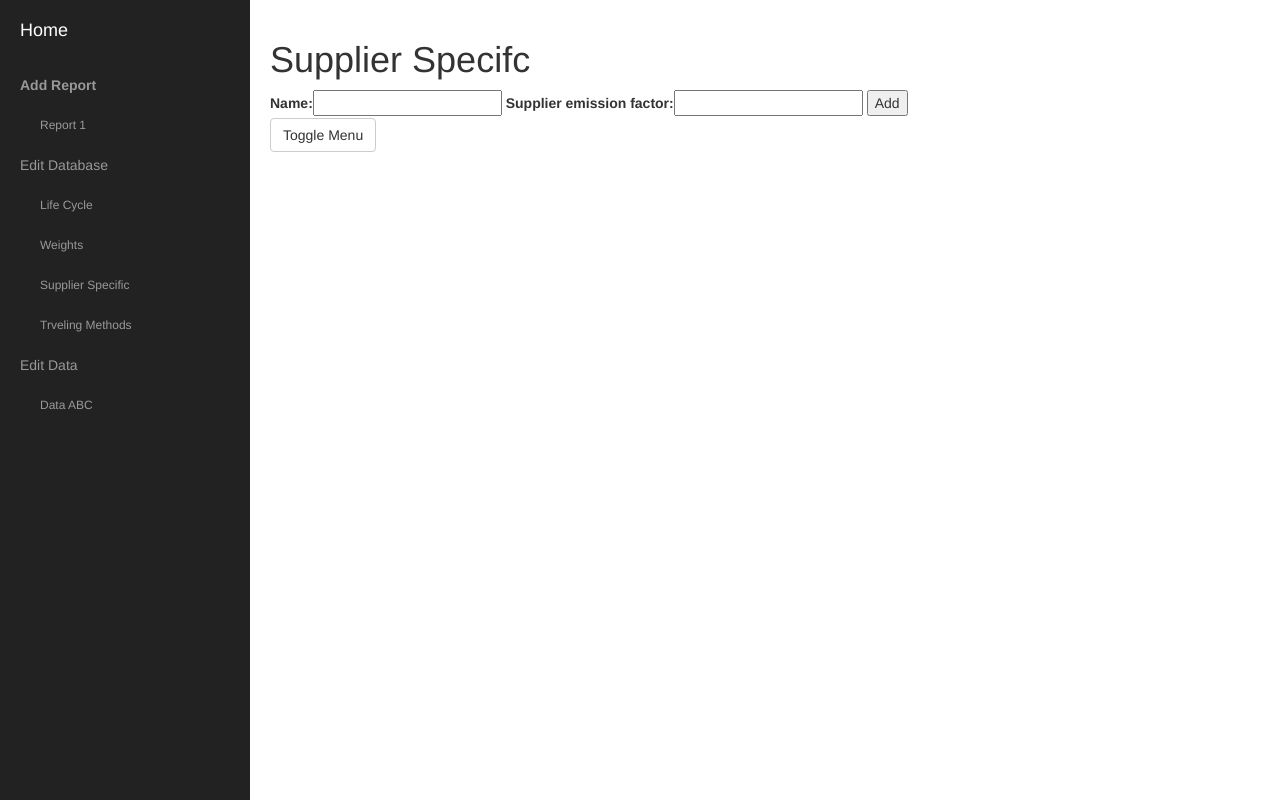
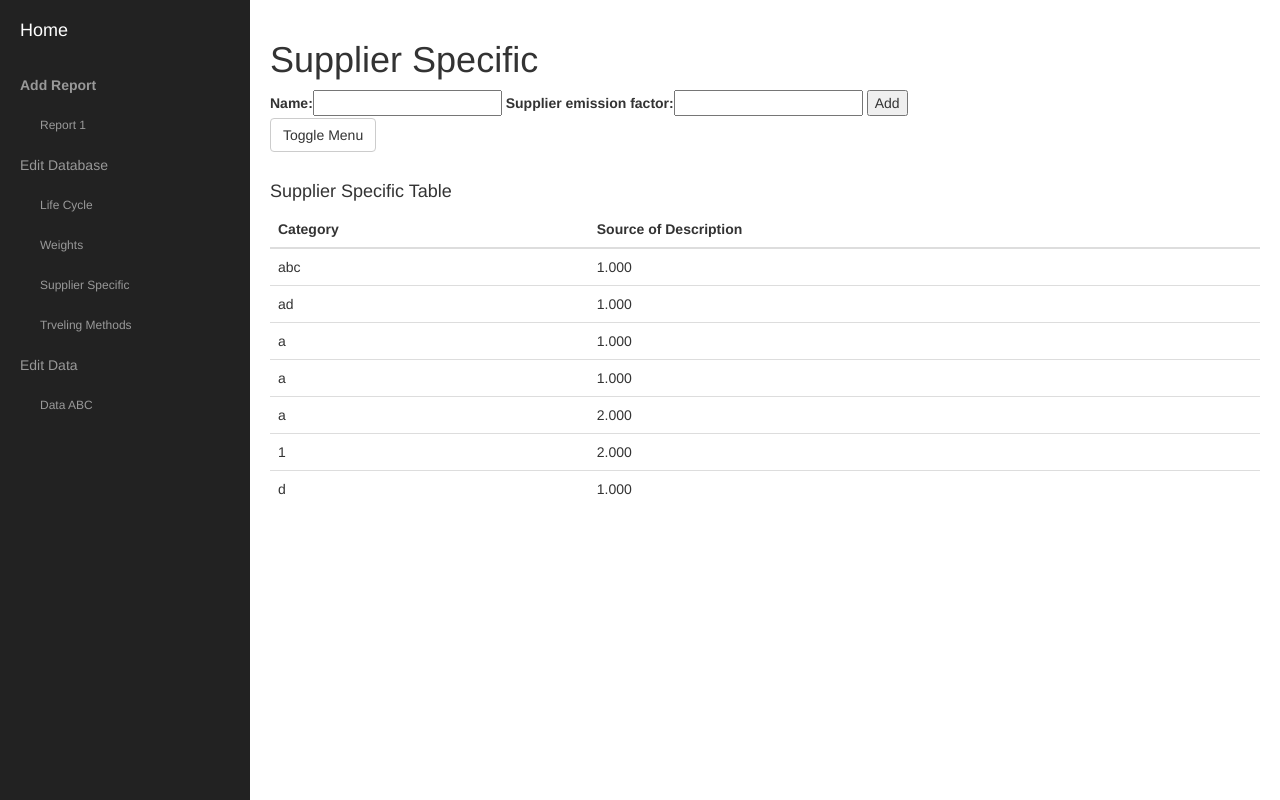
Before and after one commit to dkwok1993/Projectcarbon, a Django app: page /projectcarbonapp/supplier_specific in a window 1280 px wide. Run offline with Django 3.2, Linux system fonts and the light colour scheme; data comes from the database, SQL or seed files in the repository; some libraries are stand-ins or nearby versions.

Commit message:
dom's commit

```diff
--- a/ProjectCarbonApp/models.py
+++ b/ProjectCarbonApp/models.py
@@ -9,7 +9,7 @@ class Vehicles(models.Model):
     name = models.CharField(max_length=430, null=True)
     carbon_emission_factor = models.DecimalField(max_digits=6, decimal_places=3)
 
-class Supplier_specifc(models.Model):
+class Supplier_specific(models.Model):
     name = models.CharField(max_length=430, null=True)
     supplier_emission_factor = models.DecimalField(max_digits=6, decimal_places=3)
 
--- a/ProjectCarbonApp/templates/lifecycle.html
+++ b/ProjectCarbonApp/templates/lifecycle.html
@@ -103,9 +103,6 @@
              {% endfor %}
             </table>
 
-
-            <!-- /table -->
-
         </div>
         <!-- /#page-content-wrapper -->
 
--- a/ProjectCarbonApp/templates/supplier_specific.html
+++ b/ProjectCarbonApp/templates/supplier_specific.html
@@ -1,6 +1,6 @@
 <!DOCTYPE html>
 <html lang="en">
-
+{% load staticfiles %}
 <head>
 
     <meta charset="utf-8">
@@ -22,6 +22,9 @@
     <!--[if lt IE 9]>
         <script src="https://oss.maxcdn.com/libs/html5shiv/3.7.0/html5shiv.js"></script>
         <script src="https://oss.maxcdn.com/libs/respond.js/1.4.2/respond.min.js"></script>
+    <![endif]-->
+        <script src="{% static 'js/jquery.js' %}" ></script>
+        <script src="{% static 'js/csrf_permissions.js' %}" ></script>
     <![endif]-->
 </head>
 <body>
@@ -71,7 +74,7 @@
             <div class="container-fluid">
                 <div class="row">
                     <div class="col-lg-12">
-                        <h1>Supplier Specifc </h1>
+                        <h1>Supplier Specific </h1>
                         <form action="{% url 'supplier_specific_view' %}" method="post">
                              {{form}}
                              {{form.errors}}
@@ -82,7 +85,24 @@
                     </div>
                 </div>
             </div>
+            <h4 style="margin-top:30px" >Supplier Specific Table</h4>
+            <!-- table --->
+            <table class="table table-hover table">
+            <thead>
+                <tr>
+                    <th>Category</th>
+                    <th>Source of Description</th>
+                </tr>
+            </thead>
+             {% for supplier_specific in supplier_specific %}
+                <tr>
+                    <td>{{supplier_specific.name}}</td>
+                    <td>{{supplier_specific.supplier_emission_factor}}</td>
+                </tr>
+             {% endfor %}
+            </table>
         </div>
+
         <!-- /#page-content-wrapper -->
 
     </div>
--- a/ProjectCarbonApp/views.py
+++ b/ProjectCarbonApp/views.py
@@ -64,23 +64,34 @@ def weights_view(request):
             form = WeightsForm()
             context['form'] = form
 
-        return render(request, 'weightsx`.html', {'form': context})
+        return render(request, 'weights.html', context)
 
 def supplier_specific_view(request):
         context = {}
         context['test_msg'] = 'hi this is supplier specific'
+
+        supplier_specific = Supplier_specific.objects.all()
+        context['supplier_specific'] = supplier_specific
+
         if request.method == 'POST':
             form = supplierspecificForm(request.POST)
+            context['form'] = form
             if form.is_valid():
-                Supplier_specifc.objects.create(name=request.POST['name'],supplier_emission_factor=request.POST['supplier_emission_factor'])
+                Supplier_specific.objects.create(name=request.POST['name'],supplier_emission_factor=request.POST['supplier_emission_factor'])
                 return render(request, 'supplier_specific.html', context)
         else:
             form = supplierspecificForm()
-        return render(request, 'supplier_specific.html', {'form': form})
+            context['form'] = form
+        return render(request, 'supplier_specific.html', context)
 
 def travelingmethods_view(request):
         context = {}
         context['test_msg'] = 'hi this is traveling methods'
+
+        travelingmethods = Vehicles.objects.all()
+        context['travelingmethods'] = travelingmethods
+
+
         if request.method == 'POST':
             form = VehicleForm(request.POST)
             if form.is_valid():
@@ -88,7 +99,7 @@ def travelingmethods_view(request):
                 return render(request, 'travelingmethods.html', context)
         else:
             form = VehicleForm()
-        return render(request, 'travelingmethods.html', {'form': form})
+        return render(request, 'travelingmethods.html', context)
 
 
 
```
Also changed, not shown: ProjectCarbonApp/templates/travelingmethods.html (+18 -1 lines), ProjectCarbonApp/templates/weights.html (+2 -7 lines), ProjectCarbonApp/migrations/0007_auto_20160829_1417.py (added), db.sqlite3, 1 other file.
